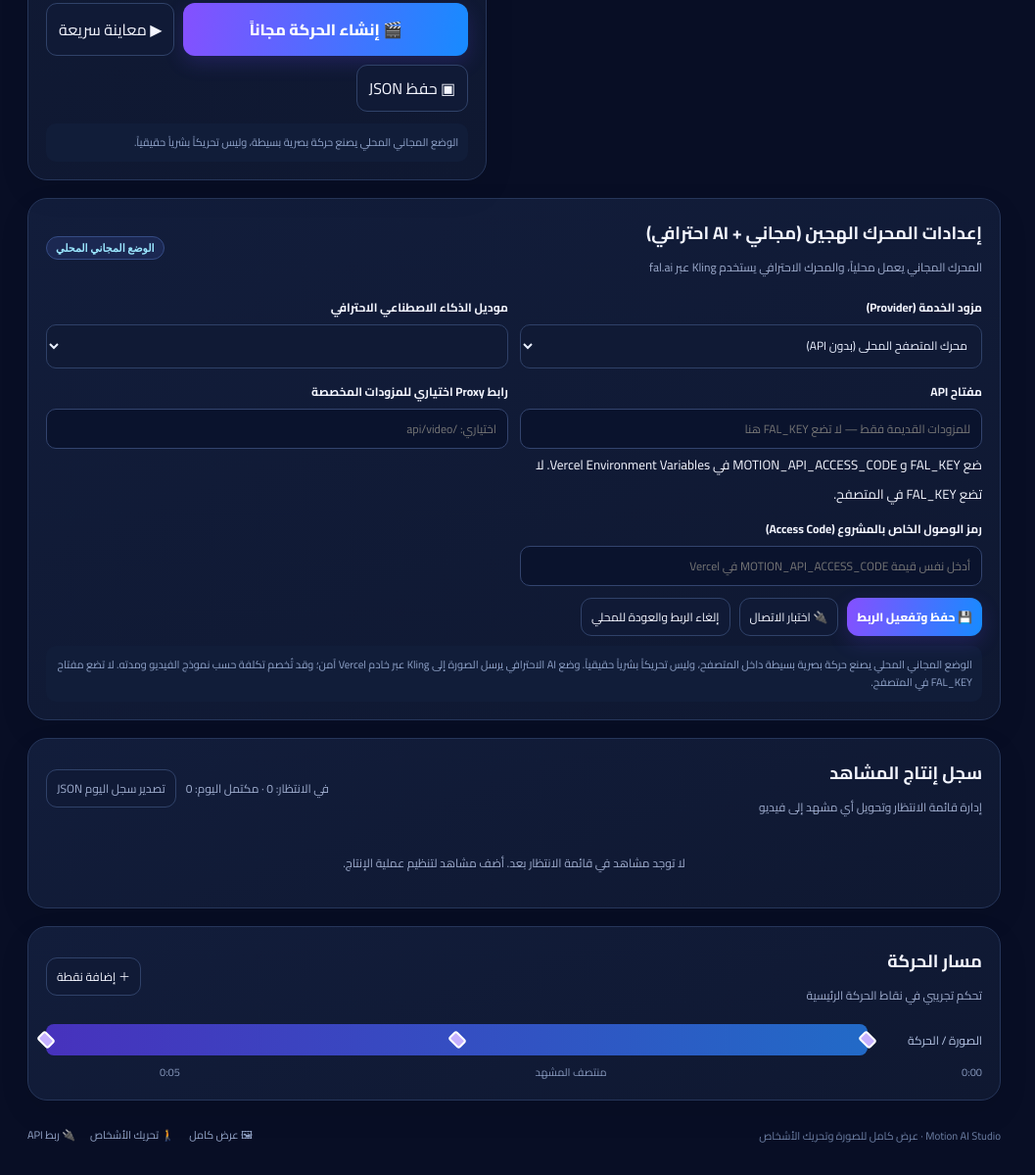
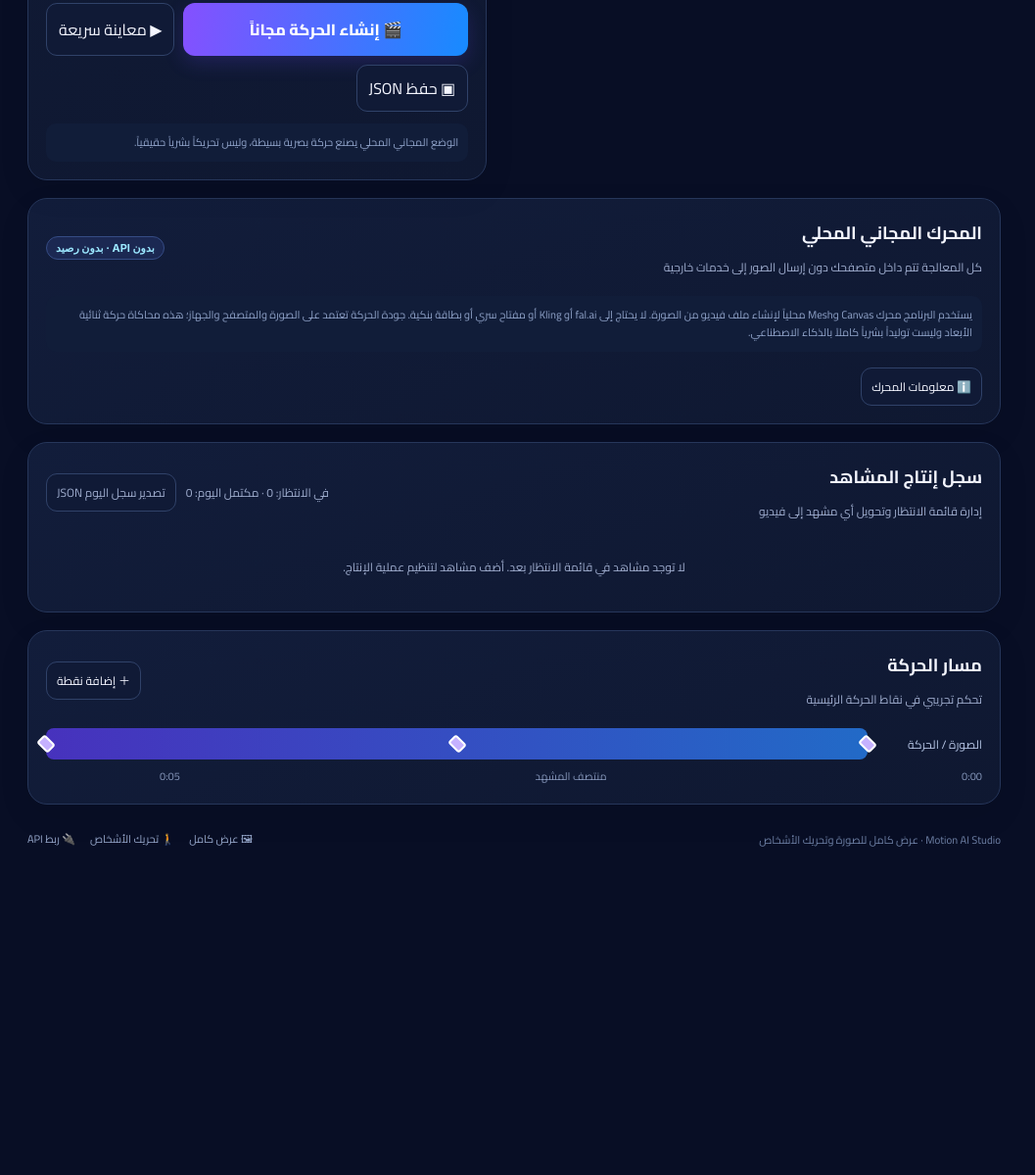
Before and after one commit to kaboo7766-hub/Motion-AI-Studio, a plain HTML site: page index.html in a window 1280 px wide. Shown: the part 1250-2449 px from the top of the page at 98% size, without its empty margins (0-1057 px from the left). After the commit the page ends 2147 px from the top, so only its background shows below. Drawn offline with Linux system fonts and the light colour scheme.

Commit message:
Switch UI to free local-only motion engine

```diff
--- a/index.html
+++ b/index.html
@@ -13,7 +13,7 @@
 <div class="side-bottom"><div class="mini-orb">✦</div><b>حوّل أفكارك إلى حركة</b><small>حرّك صورك بالطريقة التي تتخيلها</small></div>
 </aside>
 <main>
-<header class="topbar"><div class="crumb">مساحة العمل <span>/</span> <b>محرر الحركة</b></div><div class="top-actions"><button class="outline small" id="openApiConfigBtn">🔌 ربط محرك AI</button><button class="ghost" id="lang">EN</button><button class="ghost">؟</button><div class="avatar">T</div></div></header>
+<header class="topbar"><div class="crumb">مساحة العمل <span>/</span> <b>محرر الحركة</b></div><div class="top-actions"><span class="quality">⚡ محرك مجاني محلي</span><button class="ghost" id="lang">EN</button><button class="ghost">؟</button><div class="avatar">T</div></div></header>
 <section class="hero"><div class="hero-text"><div class="eyebrow">✦ محرّك الإبداع</div><h1>خلّي صورك <span>تتحرك</span></h1><p>اكتب الحركة اللي في خيالك، وابدأ في تحويل صورتك إلى فيديو حقيقي.</p></div><div class="hero-art"><div class="orbit o1"></div><div class="orbit o2"></div><div class="play-big">▶</div><span class="spark s1">✦</span><span class="spark s2">✧</span></div></section>
 <div class="workspace">
 <section class="preview-card panel"><div class="panel-head"><div><h2>معاينة وتحويل الفيديو</h2><small>عرض كامل للصورة والفيديو مع تحريك الأشخاص</small></div><span class="quality" id="renderBadge">LOCAL ENGINE</span></div>
@@ -43,7 +43,7 @@
 <div style="display:flex;gap:6px;flex-wrap:wrap">
 <button class="outline small" id="queueVideoBtn">＋ إضافة إلى قائمة المشاهد</button>
 <button class="outline small" id="fillFromCommandsBtn">✦ تعبئة من مكتبة الأوامر</button>
-<button class="outline small" id="runBatchBtn">⚡ تجهيز دفعة (حتى 10)</button>
+<button class="outline small" id="runBatchBtn">🎬 توليد المشهد التالي</button>
 <button class="outline small" id="resetQuotaBtn">مسح سجل الإنتاج</button>
 </div>
 </div>
@@ -84,42 +84,9 @@
 </div>
 
 <section class="panel api-panel" id="apiSection">
-<div class="panel-head">
-<div><h2>إعدادات المحرك الهجين (مجاني + AI احترافي)</h2><small>المحرك المجاني يعمل محلياً، والمحرك الاحترافي يستخدم Kling عبر fal.ai</small></div>
-<span class="lib-badge" id="apiStatusBadge">غير متصل (يعمل محلياً)</span>
-</div>
-<div class="api-grid">
-<div>
-<label class="label">مزود الخدمة (Provider)</label>
-<select id="apiProvider">
-<option value="local">محرك المتصفح المحلي (بدون API)</option>
-<option value="fal-proxy">AI احترافي عبر fal.ai (Kling 4.0 / Kling 3.0)</option>
-</select>
-</div>
-<div>
-<label class="label">موديل الذكاء الاصطناعي الاحترافي</label>
-<select id="apiEndpoint"><option value="kling/v4/image-to-video">Kling 4.0 — جودة عالية</option><option value="fal-ai/kling-video/v3/pro/image-to-video">Kling 3.0 Pro — سينمائي</option></select>
-</div>
-<div>
-<label class="label">مفتاح API</label>
-<input type="password" class="lib-search" id="apiKey" placeholder="للمزودات القديمة فقط — لا تضع FAL_KEY هنا">
-<small>ضع FAL_KEY و MOTION_API_ACCESS_CODE في Vercel Environment Variables. لا تضع FAL_KEY في المتصفح.</small>
-<label class="label" style="margin-top:10px">رمز الوصول الخاص بالمشروع (Access Code)</label>
-<input type="password" class="lib-search" id="apiAccessCode" placeholder="أدخل نفس قيمة MOTION_API_ACCESS_CODE في Vercel">
-</div>
-<div>
-<label class="label">رابط Proxy اختياري للمزودات المخصصة</label>
-<input type="text" class="lib-search" id="apiProxy" placeholder="اختياري: /api/video">
-</div>
-</div>
-<div class="action-row" style="margin-top:12px">
-<button class="primary small" id="saveApiBtn">💾 حفظ وتفعيل الربط</button>
-<button class="outline small" id="testApiBtn">🔌 اختبار الاتصال</button>
-<button class="outline small" id="clearApiBtn">إلغاء الربط والعودة للمحلي</button>
-</div>
-<div class="notice" style="margin-top:10px">
-الوضع المجاني المحلي يصنع حركة بصرية بسيطة داخل المتصفح، وليس تحريكاً بشرياً حقيقياً. وضع AI الاحترافي يرسل الصورة إلى Kling عبر خادم Vercel آمن؛ وقد تُخصم تكلفة حسب نموذج الفيديو ومدته. لا تضع مفتاح FAL_KEY في المتصفح.
-</div>
+<div class="panel-head"><div><h2>المحرك المجاني المحلي</h2><small>كل المعالجة تتم داخل متصفحك دون إرسال الصور إلى خدمات خارجية</small></div><span class="lib-badge">بدون API · بدون رصيد</span></div>
+<div class="notice">يستخدم البرنامج محرك Canvas وMesh محلياً لإنشاء ملف فيديو من الصورة. لا يحتاج إلى fal.ai أو Kling أو مفتاح سري أو بطاقة بنكية. جودة الحركة تعتمد على الصورة والمتصفح والجهاز؛ هذه محاكاة حركة ثنائية الأبعاد وليست توليداً بشرياً كاملاً بالذكاء الاصطناعي.</div>
+<div class="action-row"><button class="outline small" id="localEngineInfoBtn" type="button">ℹ️ معلومات المحرك</button></div>
 </section>
 
 <section class="panel batch-panel" id="batchSection">
```
